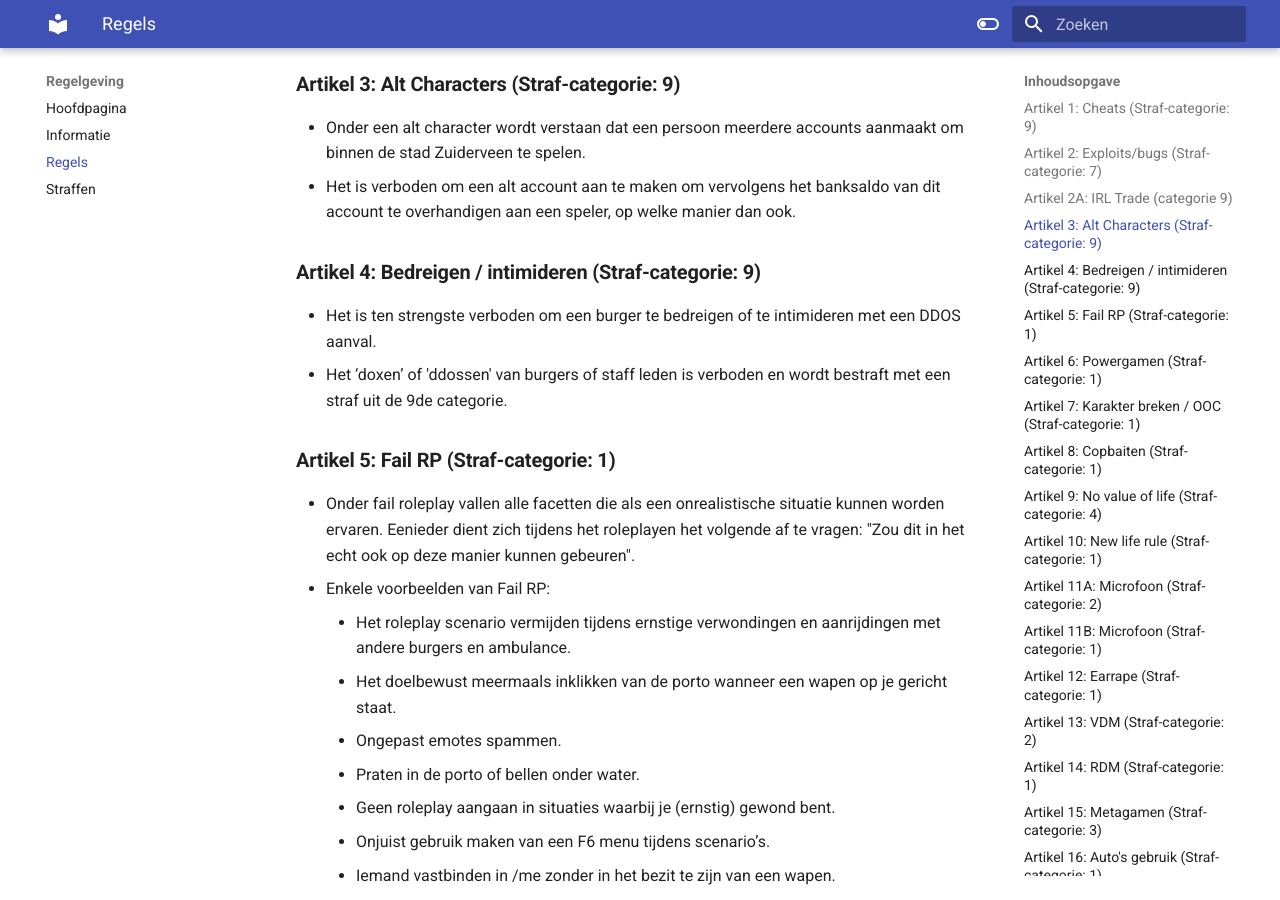
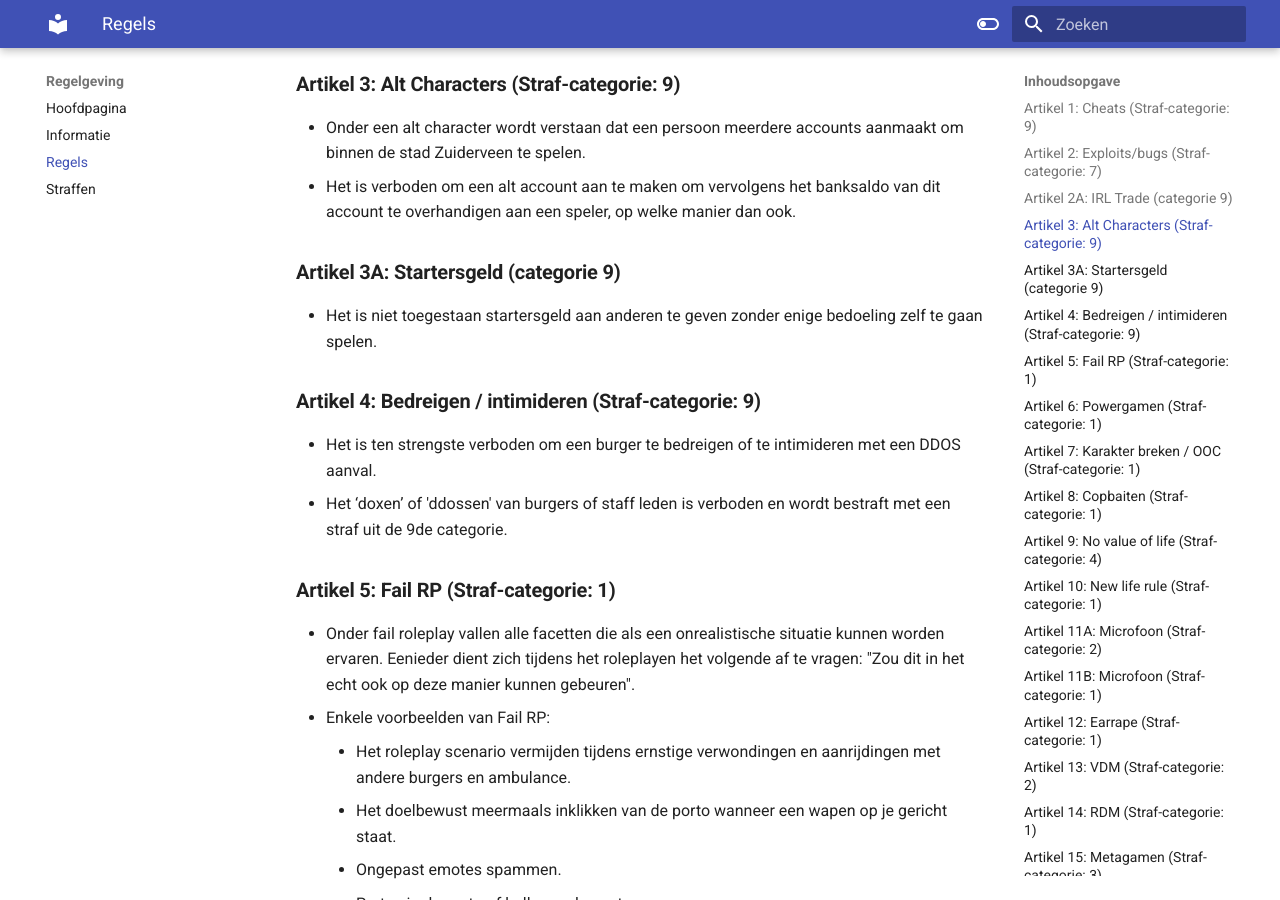
Before and after one commit to ZuiderVeenRP/apv, an MkDocs documentation site: the page built from docs/algemeen.md, in a window 1280 px wide and 900 px high, scrolled down 836 px. Built offline with MkDocs 1.6.1 and Material for MkDocs 9.7.7, drawn with Linux system fonts in a browser that asks for light colours; comment, search, counter and statistics services are not loaded.

Commit message:
Artikel 3A startersgeld toegevoegd
Het overgeven van startersgeld zonder zelf enige intentie te hebben om te spelen is niet toegestaan.

```diff
--- a/docs/algemeen.md
+++ b/docs/algemeen.md
@@ -20,6 +20,9 @@
 ### **Artikel 3: Alt Characters (Straf-categorie: 9)**
    - Onder een alt character wordt verstaan dat een persoon meerdere accounts aanmaakt om binnen de stad Zuiderveen te spelen.
    - Het is verboden om een alt account aan te maken om vervolgens het banksaldo van dit account te overhandigen aan een speler, op welke manier dan ook.
+
+### **Artikel 3A: Startersgeld (categorie 9)**
+   - Het is niet toegestaan startersgeld aan anderen te geven zonder enige bedoeling zelf te gaan spelen.
 
 ### **Artikel 4: Bedreigen / intimideren (Straf-categorie: 9)**
    - Het is ten strengste verboden om een burger te bedreigen of te intimideren met een DDOS aanval.
```
